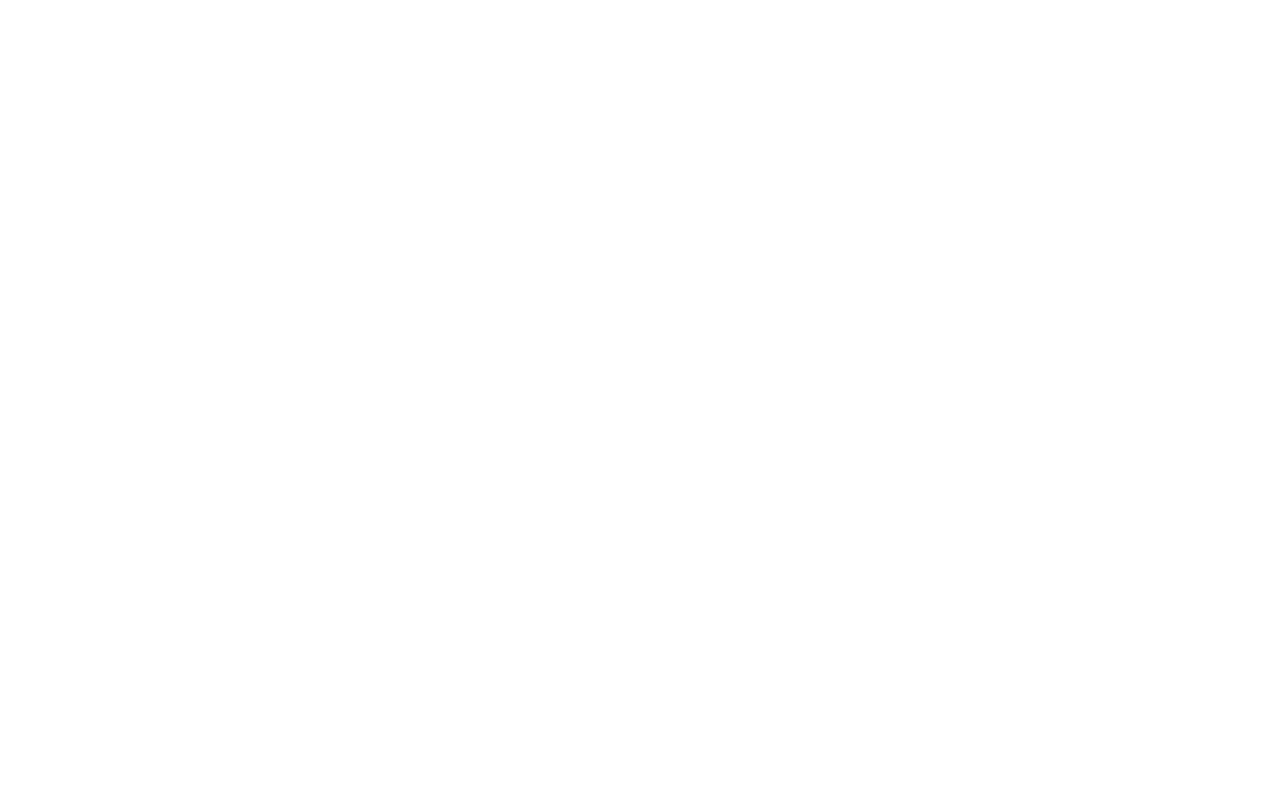
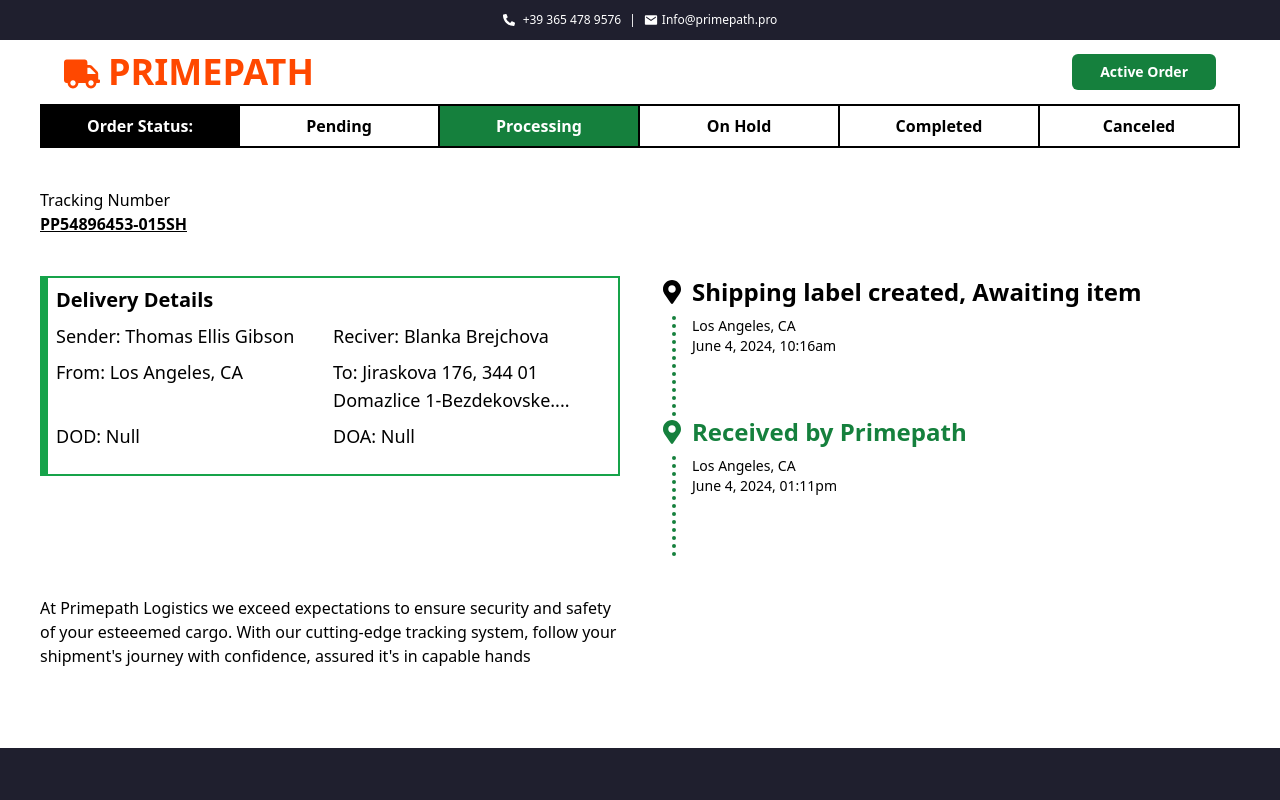
Before and after one commit to Yemezzy/Primepath, a React (Create React App) app: page /tracking/PP54896453-015SH in a window 1280 px wide. Before the commit this address had no page. Shown: the top 800 px of the page. Built offline with nearby package versions, Linux system fonts and the light colour scheme.

Commit message:
first commit

```diff
--- a/src/App.js
+++ b/src/App.js
@@ -19,7 +19,7 @@
         <Route path="/services" element={<Services />} />
         <Route path="/contact-us" element={<Contact />} />
         <Route path="/tracking/PP54896452-014SH" element={<Firstitem />} />
-        <Route path="/tracking/PP54896452-015SH" element={<Seconditem />} />
+        <Route path="/tracking/PP54896453-015SH" element={<Seconditem />} />
         <Route path="/get-a-quote" element={<Quote />} />
       </Routes>
     </div>
--- a/src/Tracking/Seconditem.js
+++ b/src/Tracking/Seconditem.js
@@ -59,13 +59,13 @@
             <li className="border-2  bg-black text-base text-white border-black py-2 font-semibold">
               Order Status:
             </li>
-            <li className="border-2 border-black border-l-0 text-base py-2 font-semibold">
+            <li className="border-2  border-black border-l-0 text-base py-2 font-semibold">
               Pending
             </li>
-            <li className="border-2 border-black border-l-0 text-base py-2 font-semibold ">
+            <li className="border-2 bg-green-700 text-white border-black border-l-0 text-base py-2 font-semibold ">
               Processing
             </li>
-            <li className="border-2 mt-1 md:mt-0 border-black border-l-2 md:border-l-0 text-base py-2 font-semibold bg-red-600 text-white">
+            <li className="border-2 mt-1 md:mt-0 border-black border-l-2 md:border-l-0 text-base py-2 font-semibold  ">
               On Hold
             </li>
             <li className="border-2 mt-1 md:mt-0 border-black border-l-0 text-base py-2 font-semibold">
@@ -79,7 +79,7 @@
 
         <div className="md:mt-10 mt-5">
           <p className="font-medium">Tracking Number</p>
-          <p className="font-bold underline">PP54896452-015SH</p>
+          <p className="font-bold underline">PP54896453-015SH</p>
         </div>
 
         <div className="mt-10 md:grid gap-10 grid-cols-2">
@@ -87,18 +87,19 @@
             <p className="text-xl font-semibold">Delivery Details</p>
             <div className="md:grid grid-cols-2 ">
               <p className="text-lg mt-2 font-medium">
-                Sender: <span>Samantha Hunter</span>
+                Sender: <span>Thomas Ellis Gibson</span>
               </p>
               <p className="text-lg mt-2 font-medium">
-                Reciver: <span>Matthew Houndersheldt</span>
+                Reciver: <span>Blanka Brejchova</span>
               </p>
             </div>
             <div className="md:grid grid-cols-2 ">
               <p className="text-lg mt-2 font-medium">
-                From: <span>Shahriar, Iran</span>
+                From: <span>Los Angeles, CA</span>
               </p>
               <p className="text-lg  mt-2 font-medium">
-                To: <span>5306 Frankfort Hwy Ridgeley WV 26753</span>
+                To:{" "}
+                <span>Jiraskova 176, 344 01 Domazlice 1-Bezdekovske....</span>
               </p>
             </div>
             <div className="md:grid grid-cols-2 ">
@@ -117,63 +118,18 @@
                 <p>Shipping label created, Awaiting item</p>
               </section>
               <p className="text-sm font-normal px-4 ml-3 mt-2 h-[100px] border-l-4 border-dotted border-green-700">
-                <p>Shahriar, Iran</p>
-                <p>April 16, 2024, 08:15am</p>
+                <p>Los Angeles, CA</p>
+                <p>June 4, 2024, 10:16am</p>
               </p>
             </div>
             <div className="md:text-2xl text-xl font-bold text-black">
-              <section className="flex gap-2 items-center">
+              <section className="flex text-green-700 gap-2 items-center">
                 <FaMapMarkerAlt />
-                <p>Received by shipping patner, Primepath awaiting item</p>
+                <p>Received by Primepath</p>
               </section>
               <p className="text-sm font-normal px-4 ml-3 mt-2 h-[100px] border-l-4 border-dotted border-green-700">
-                <p>Shahriar, Iran</p>
-                <p> April 16, 2024, 09:19am</p>
-                <p>
-                  Shipping Patner :باربری حاتمی (آسیاسفر شهریار), Barbari Hatami{" "}
-                </p>
-              </p>
-            </div>
-            <div className="md:text-2xl text-xl font-bold text-black">
-              <section className="flex gap-2 items-center">
-                <FaMapMarkerAlt />
-                <p>
-                  Departed Shipping Patner Facility, Primepath awaiting item
-                </p>
-              </section>
-              <p className="text-sm font-normal px-4 ml-3 mt-2 h-[100px] border-l-4 border-dotted border-green-700">
-                <p> Shahriar, Iran</p>
-                <p> April 16, 2024, 09:43pm</p>
-              </p>
-            </div>
-            <div className="md:text-2xl text-xl font-bold">
-              <section className="flex gap-2 items-center">
-                <FaMapMarkerAlt />
-                <p>Arrived at Primepath Facility</p>
-              </section>
-              <p className="text-sm font-normal px-4 ml-3 mt-2 h-[100px] border-l-4 border-dotted border-black">
-                <p> Banda Abbas, Iran</p>
-                <p> April 16, 2024, 02:11pm</p>
-              </p>
-            </div>
-            <div className="text-2xl font-bold text-black">
-              <section className="flex gap-2 items-center">
-                <FaMapMarkerAlt />
-                <p>Departed PrimePath Facility</p>
-              </section>
-              <p className="text-sm font-normal px-4 ml-3 mt-2 h-[100px] border-l-4 border-dotted border-green-700">
-                <p> Banda Abbas, Iran</p>
-                <p> April 17, 2024, 10:24am</p>
-              </p>
-            </div>
-            <div className="text-2xl font-bold text-red-600">
-              <section className="flex gap-2 items-center">
-                <FaMapMarkerAlt />
-                <p>Arrived Suez Canal</p>
-              </section>
-              <p className="text-sm font-normal px-4 ml-3 mt-2 h-[100px] border-l-4 border-dotted border-red-600">
-                <p> Port Said, Egypt</p>
-                <p> April 18, 2024, 06:35am</p>
+                <p>Los Angeles, CA</p>
+                <p>June 4, 2024, 01:11pm</p>
               </p>
             </div>
           </section>
```
